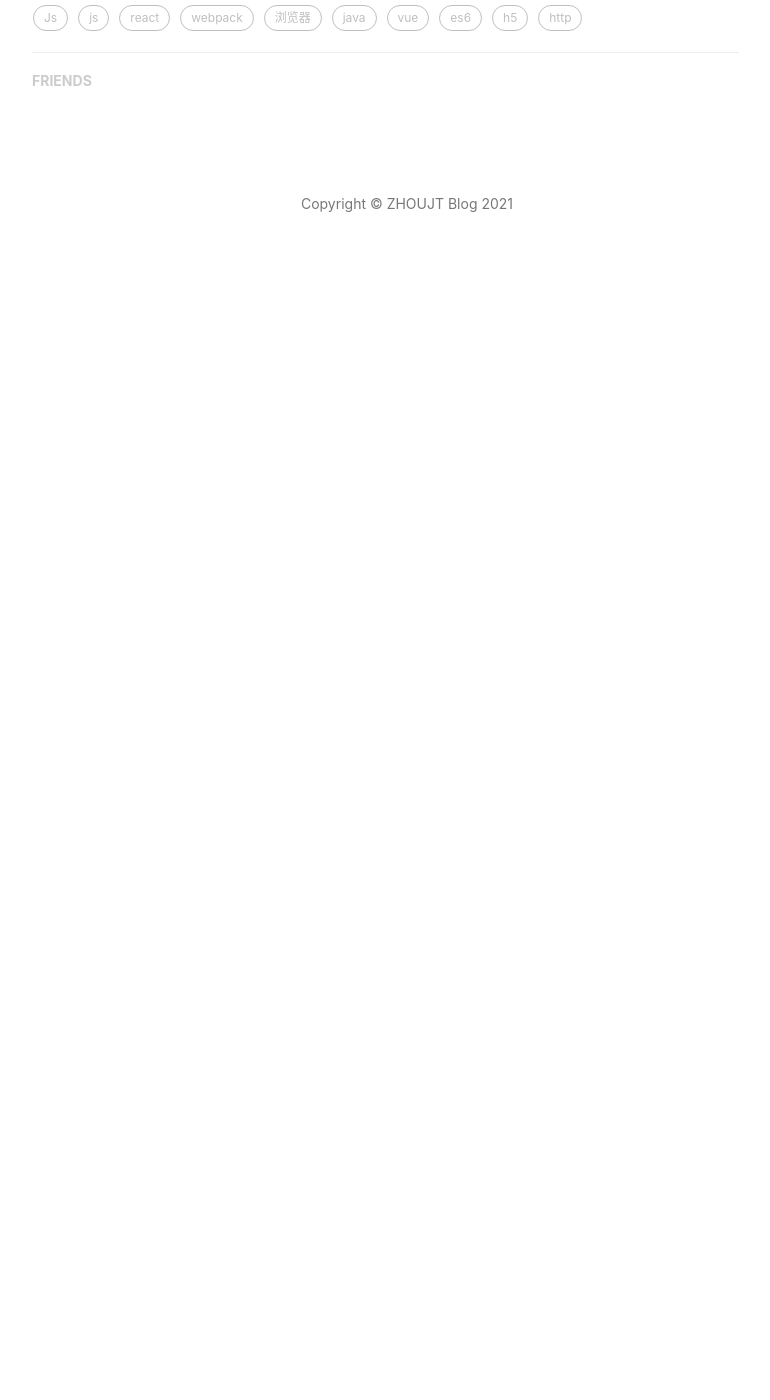
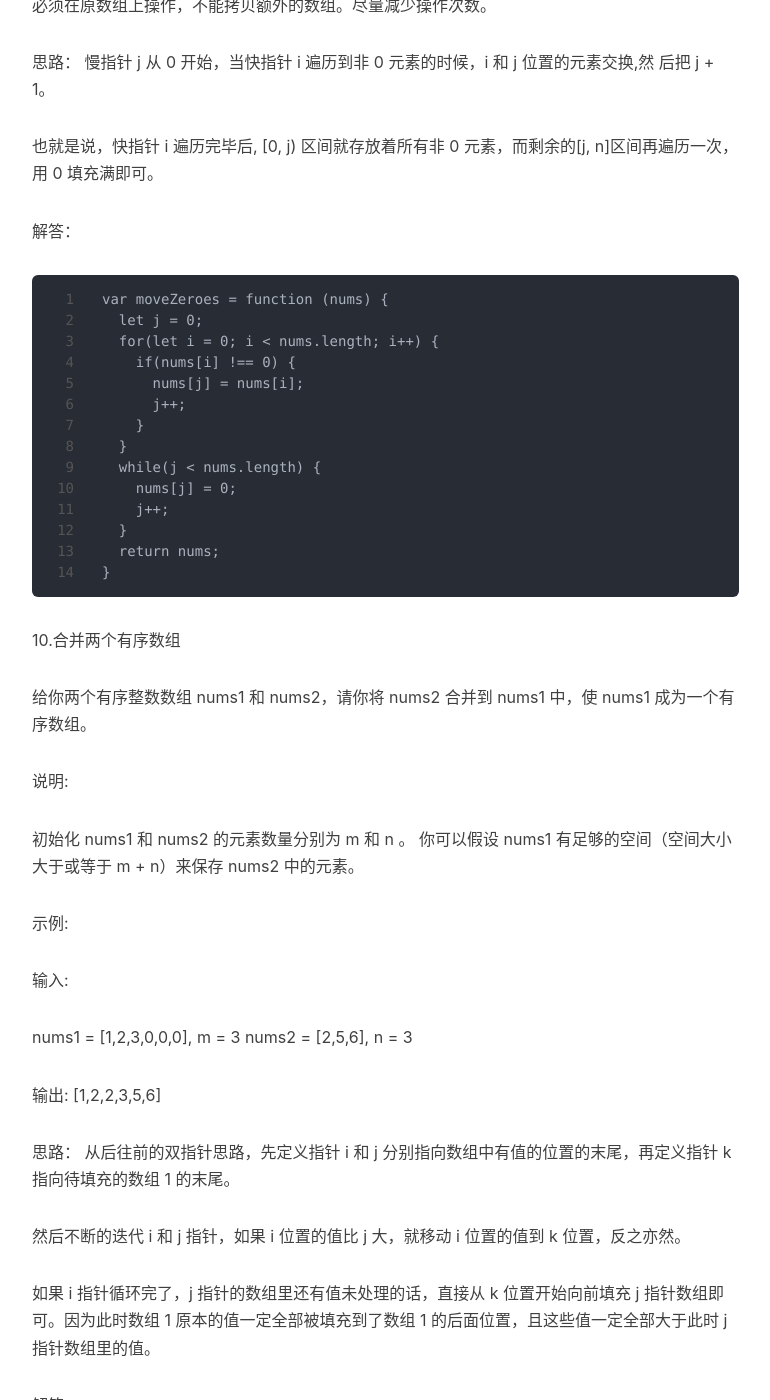
Before and after one commit to juntaozhou05/juntaozho05.github.io, a Jekyll site: the page built from _posts/2020-10-26-Collection.md, in a window 1280 px wide and 1400 px high, scrolled down 8053 px. Shown: the whole window, without its empty margins (233-1003 px from the left). Built offline with Jekyll 4.4.1, drawn with Linux system fonts in a browser that asks for light colours; nearby versions of some CDN libraries; comment, search, counter and statistics services are not loaded; before the commit the page ends 8361 px from its top, so only the background shows below that; some of the changed text lies outside the part shown.

Commit message:
Update 2020-10-26-Collection.md

````diff
--- a/_posts/2020-10-26-Collection.md
+++ b/_posts/2020-10-26-Collection.md
@@ -337,3 +337,92 @@ let lengthOfLongestSubstring = function (str) {
   return max
 }
 ```
+
+9.移动零
+给定一个数组 nums，编写一个函数将所有 0 移动到数组的末尾，同时保持非零元素的相对顺序。
+
+示例:
+
+输入: [0,1,0,3,12]
+输出: [1,3,12,0,0]
+说明:
+
+必须在原数组上操作，不能拷贝额外的数组。尽量减少操作次数。
+
+思路：
+慢指针 j 从 0 开始，当快指针 i 遍历到非 0 元素的时候，i 和 j 位置的元素交换,然
+后把 j + 1。
+
+也就是说，快指针 i 遍历完毕后, [0, j) 区间就存放着所有非 0 元素，而剩余的[j,
+n]区间再遍历一次，用 0 填充满即可。
+
+解答：
+```
+var moveZeroes = function (nums) {
+  let j = 0;
+  for(let i = 0; i < nums.length; i++) {
+    if(nums[i] !== 0) {
+      nums[j] = nums[i];
+      j++;
+    }
+  }
+  while(j < nums.length) {
+    nums[j] = 0;
+    j++;
+  }
+  return nums;
+}
+```
+
+10.合并两个有序数组
+
+给你两个有序整数数组 nums1 和 nums2，请你将 nums2 合并到 nums1 中，使 nums1 成为一个有序数组。
+
+说明:
+
+初始化 nums1 和 nums2 的元素数量分别为 m 和 n 。
+你可以假设 nums1 有足够的空间（空间大小大于或等于 m + n）来保存 nums2 中的元素。
+
+示例:
+
+输入:
+
+nums1 = [1,2,3,0,0,0], m = 3
+nums2 = [2,5,6],       n = 3
+
+输出: [1,2,2,3,5,6]
+
+思路：
+从后往前的双指针思路，先定义指针 i 和 j 分别指向数组中有值的位置的末尾，再定义指针 k 指向待填充的数组 1 的末尾。
+
+然后不断的迭代 i 和 j 指针，如果 i 位置的值比 j 大，就移动 i 位置的值到 k 位置，反之亦然。
+
+如果 i 指针循环完了，j 指针的数组里还有值未处理的话，直接从 k 位置开始向前填充 j 指针数组即可。因为此时数组 1 原本的值一定全部被填充到了数组 1 的后面位置，且这些值一定全部大于此时 j 指针数组里的值。
+
+解答：
+```
+let merge = function (arr1, m, arr2, n) {
+  let i = m - 1;
+  let j = m - 1;
+  let k = arr1.length - 1;
+
+  while (i >= 0 && j>= 0) {
+    let num1 = arr1[i];
+    let num2 = arr2[j];
+    if(num1 > num2) {
+      arr1[k] = num1;
+      i--;
+    } else {
+      arr1[k] = num2;
+      j--;
+    }
+    k--;
+  }
+  while(j >= 0) {
+    arr1[k] = arr2[j];
+    j--;
+    k--;
+  }
+  return arr1;
+}
+```
````
